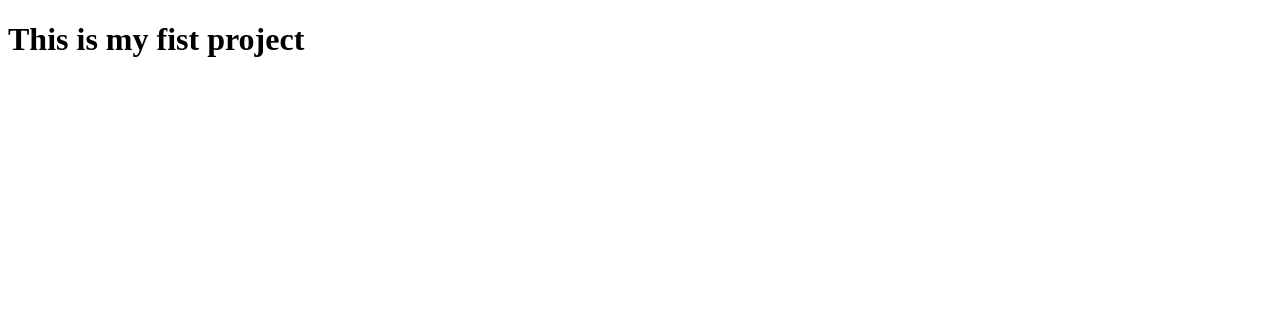
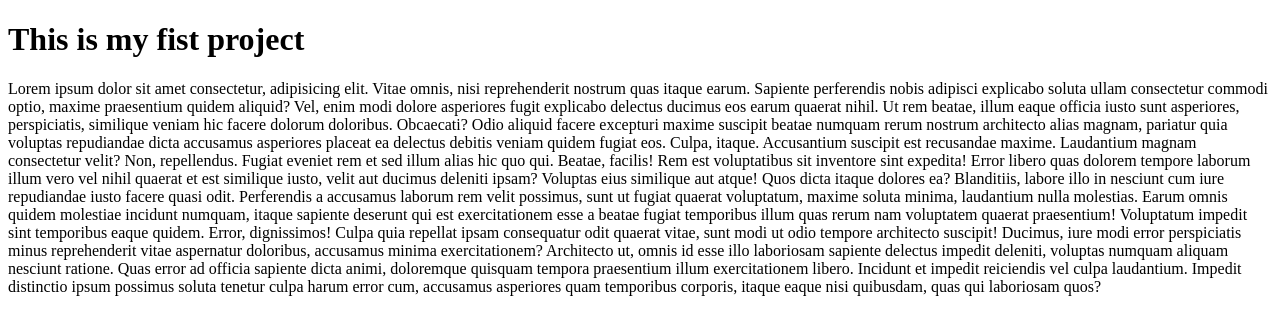
Before and after one commit to BrahmaBorude/git-demo-repo, a plain HTML site: page index.html in a window 1280 px wide. Drawn offline with Linux system fonts and the light colour scheme.

Commit message:
just a paragraph

```diff
--- a/index.html
+++ b/index.html
@@ -8,5 +8,15 @@
 
 <body>
     <h1>This is my fist project</h1>
+    <p>Lorem ipsum dolor sit amet consectetur, adipisicing elit. Vitae omnis, nisi reprehenderit nostrum quas itaque earum. Sapiente perferendis nobis adipisci explicabo soluta ullam consectetur commodi optio, maxime praesentium quidem aliquid?
+    Vel, enim modi dolore asperiores fugit explicabo delectus ducimus eos earum quaerat nihil. Ut rem beatae, illum eaque officia iusto sunt asperiores, perspiciatis, similique veniam hic facere dolorum doloribus. Obcaecati?
+    Odio aliquid facere excepturi maxime suscipit beatae numquam rerum nostrum architecto alias magnam, pariatur quia voluptas repudiandae dicta accusamus asperiores placeat ea delectus debitis veniam quidem fugiat eos. Culpa, itaque.
+    Accusantium suscipit est recusandae maxime. Laudantium magnam consectetur velit? Non, repellendus. Fugiat eveniet rem et sed illum alias hic quo qui. Beatae, facilis! Rem est voluptatibus sit inventore sint expedita!
+    Error libero quas dolorem tempore laborum illum vero vel nihil quaerat et est similique iusto, velit aut ducimus deleniti ipsam? Voluptas eius similique aut atque! Quos dicta itaque dolores ea?
+    Blanditiis, labore illo in nesciunt cum iure repudiandae iusto facere quasi odit. Perferendis a accusamus laborum rem velit possimus, sunt ut fugiat quaerat voluptatum, maxime soluta minima, laudantium nulla molestias.
+    Earum omnis quidem molestiae incidunt numquam, itaque sapiente deserunt qui est exercitationem esse a beatae fugiat temporibus illum quas rerum nam voluptatem quaerat praesentium! Voluptatum impedit sint temporibus eaque quidem.
+    Error, dignissimos! Culpa quia repellat ipsam consequatur odit quaerat vitae, sunt modi ut odio tempore architecto suscipit! Ducimus, iure modi error perspiciatis minus reprehenderit vitae aspernatur doloribus, accusamus minima exercitationem?
+    Architecto ut, omnis id esse illo laboriosam sapiente delectus impedit deleniti, voluptas numquam aliquam nesciunt ratione. Quas error ad officia sapiente dicta animi, doloremque quisquam tempora praesentium illum exercitationem libero.
+    Incidunt et impedit reiciendis vel culpa laudantium. Impedit distinctio ipsum possimus soluta tenetur culpa harum error cum, accusamus asperiores quam temporibus corporis, itaque eaque nisi quibusdam, quas qui laboriosam quos?</p>
 </body>
 </html>
```
